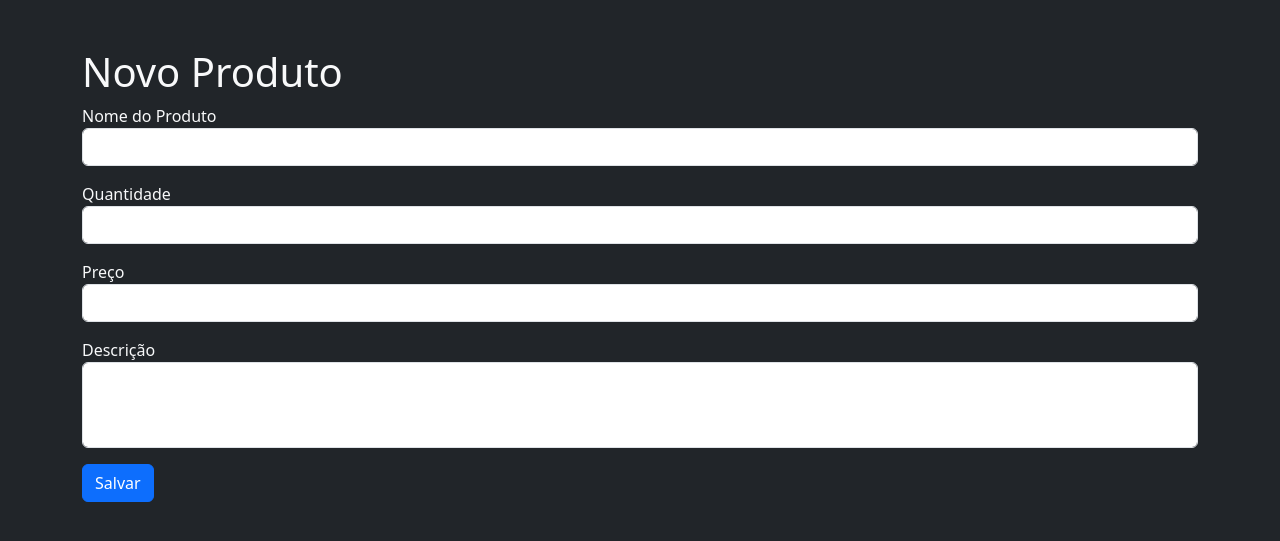
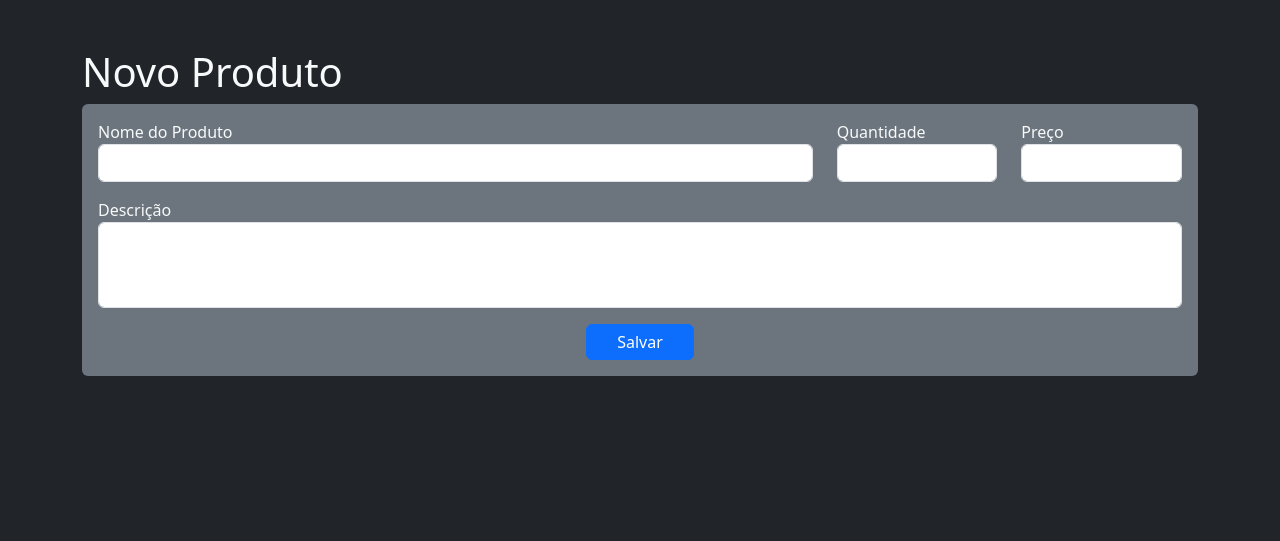
Before and after one commit to OGabrielfo/Sistema-CRUD-Virtua, a PHP site: page /?page=novo in a window 1280 px wide. Shown: the part 56-597 px from the top of the page. Run offline with PHP 8.4, Linux system fonts and the light colour scheme.

Commit message:
Editar, listar e novo produto
Alterações de design realizadas nas páginas de Novo produto, Editar produto e Listar produtos.
Alguns componentes tem o parâmetro style em sua tag para melhor personalização.

```diff
--- a/listar-produtos.php
+++ b/listar-produtos.php
@@ -7,7 +7,7 @@
     $qtd = $res->num_rows;
 
     if($qtd > 0){
-        print "<div class='p-1 rounded border border-info bg-light'><table class='m-0 table table-md table-hover table-striped table-info'>";
+        print "<div class='p-1 rounded border border-info bg-info'><table class='m-0 table table-md table-hover table-striped table-info'>";
 
         print "<tr>";
         print "<th class='align-middle'>#</th>";
@@ -28,13 +28,13 @@
             print "<td class='align-middle'>". $row->descricao. "</td>";
             print "<td class='align-middle'>". $row->data_cadastro. " - " . $row->hora_cadastro. "</td>";
             print "<td class='align-middle'>
-                    <button onclick=\"location.href='?page=editar&id=".$row->id."';\" class='btn btn-success ' title='editar'>
+                    <button onclick=\"location.href='?page=editar&id=".$row->id."';\" class='btn btn-success' style='padding: 3px 5px;' title='editar'>
                         <svg xmlns='http://www.w3.org/2000/svg' width='18' height='18' fill='currentColor' class='bi bi-pencil-square' viewBox='0 0 16 16'>
                         <path d='M15.502 1.94a.5.5 0 0 1 0 .706L14.459 3.69l-2-2L13.502.646a.5.5 0 0 1 .707 0l1.293 1.293zm-1.75 2.456-2-2L4.939 9.21a.5.5 0 0 0-.121.196l-.805 2.414a.25.25 0 0 0 .316.316l2.414-.805a.5.5 0 0 0 .196-.12l6.813-6.814z'/>
                         <path fill-rule='evenodd' d='M1 13.5A1.5 1.5 0 0 0 2.5 15h11a1.5 1.5 0 0 0 1.5-1.5v-6a.5.5 0 0 0-1 0v6a.5.5 0 0 1-.5.5h-11a.5.5 0 0 1-.5-.5v-11a.5.5 0 0 1 .5-.5H9a.5.5 0 0 0 0-1H2.5A1.5 1.5 0 0 0 1 2.5z'/>
                         </svg>
                     </button>
-                    <button onclick=\"if(confirm('Tem certeza que deseja excluir?')){location.href='?page=actions&acao=excluir&id=".$row->id."';} else {false;}\" class='btn btn-danger' title='excluir'>
+                    <button onclick=\"if(confirm('Tem certeza que deseja excluir?')){location.href='?page=actions&acao=excluir&id=".$row->id."';} else {false;}\" class='btn btn-danger' style='padding: 3px 5px;' title='excluir'>
                         <svg xmlns='http://www.w3.org/2000/svg' width='18' height='18' fill='currentColor' class='bi bi-trash' viewBox='0 0 16 16'>
                         <path d='M5.5 5.5A.5.5 0 0 1 6 6v6a.5.5 0 0 1-1 0V6a.5.5 0 0 1 .5-.5m2.5 0a.5.5 0 0 1 .5.5v6a.5.5 0 0 1-1 0V6a.5.5 0 0 1 .5-.5m3 .5a.5.5 0 0 0-1 0v6a.5.5 0 0 0 1 0z'/>
                         <path d='M14.5 3a1 1 0 0 1-1 1H13v9a2 2 0 0 1-2 2H5a2 2 0 0 1-2-2V4h-.5a1 1 0 0 1-1-1V2a1 1 0 0 1 1-1H6a1 1 0 0 1 1-1h2a1 1 0 0 1 1 1h3.5a1 1 0 0 1 1 1zM4.118 4 4 4.059V13a1 1 0 0 0 1 1h6a1 1 0 0 0 1-1V4.059L11.882 4zM2.5 3h11V2h-11z'/>
--- a/novo-produto.php
+++ b/novo-produto.php
@@ -1,21 +1,28 @@
 <h1>Novo Produto</h1>
+<div class="container bg-secondary rounded p-3">
     <form action="?page=actions" method="POST">
+        <div class="row">
+            <!-- Input do tipo hidden com o que será chamado ao enviar o formulário para que não apareça na url -->
             <input type="hidden" name="acao" value="cadastrar">
-    <div class="mb-3">
-        <label for="">Nome do Produto</label>
+            <div class="mb-3 col">
+                <label>Nome do Produto</label>
                 <input type="text" name="nome" class="form-control">
             </div>
-    <div class="mb-3">
-        <label for="">Quantidade</label>
+            <div class="mb-3 col-2">
+                <label>Quantidade</label>
                 <input type="number" name="quant" class="form-control">
             </div>
-    <div class="mb-3">
-        <label for="">Preço</label>
+            <div class="mb-3 col-2">
+                <label>Preço</label>
                 <input type="number" format="currency" precision="2" step="0.01" name="preco" class="form-control">
             </div>
+        </div>
         <div class="mb-3">
-        <label for="">Descrição</label>
+            <label>Descrição</label>
             <textarea name="descr" class="form-control" rows="3"  style="resize: none"></textarea>
         </div>
-    <button type="submit" class="btn btn-primary">Salvar</button>
+        <div class="text-center">
+            <button type="submit" class="btn btn-primary" style="padding: 5px 30px;">Salvar</button>
+        </div>
     </form>
+</div>
```
Also changed, not shown: editar-produtos.php (+12 -6 lines). Lines whose indentation alone changed are shown as unchanged.
